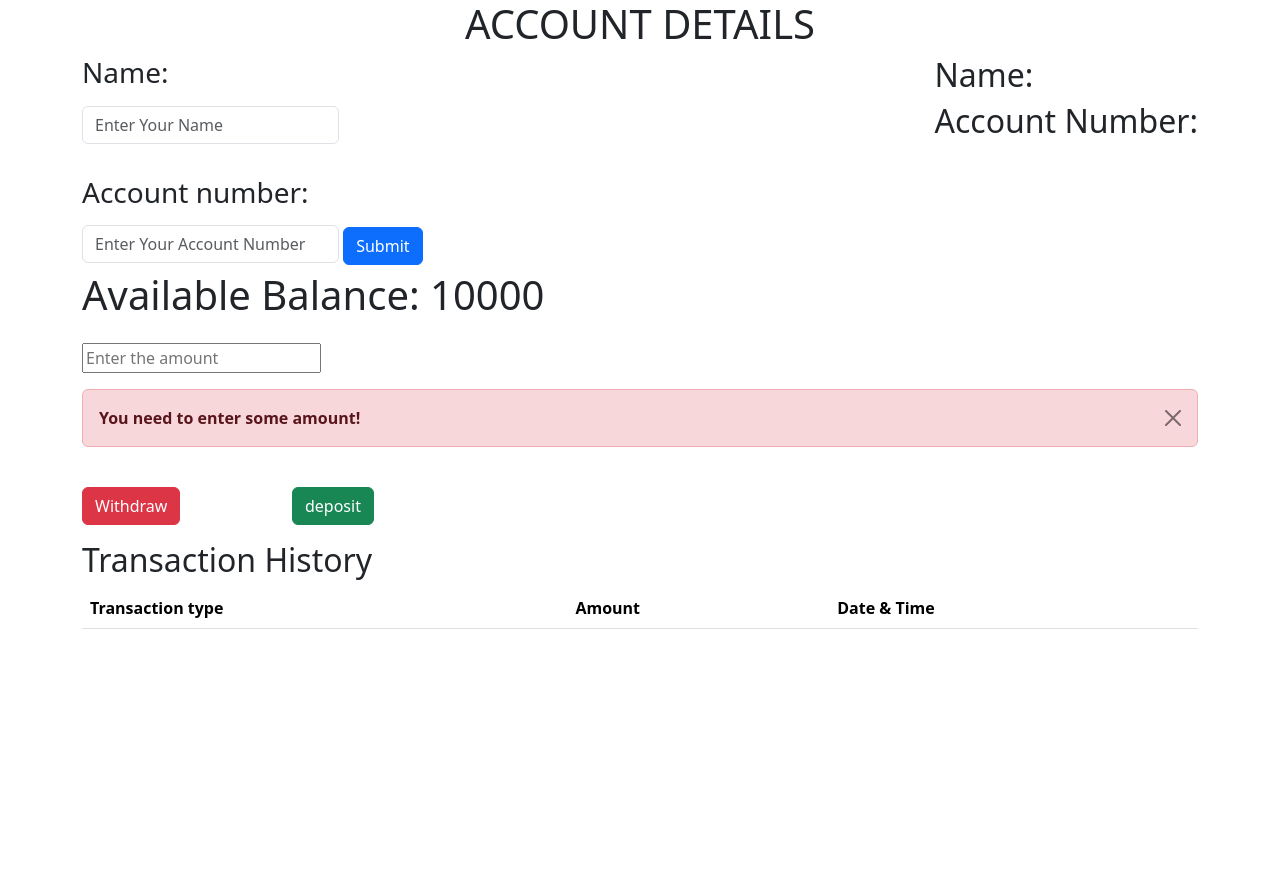
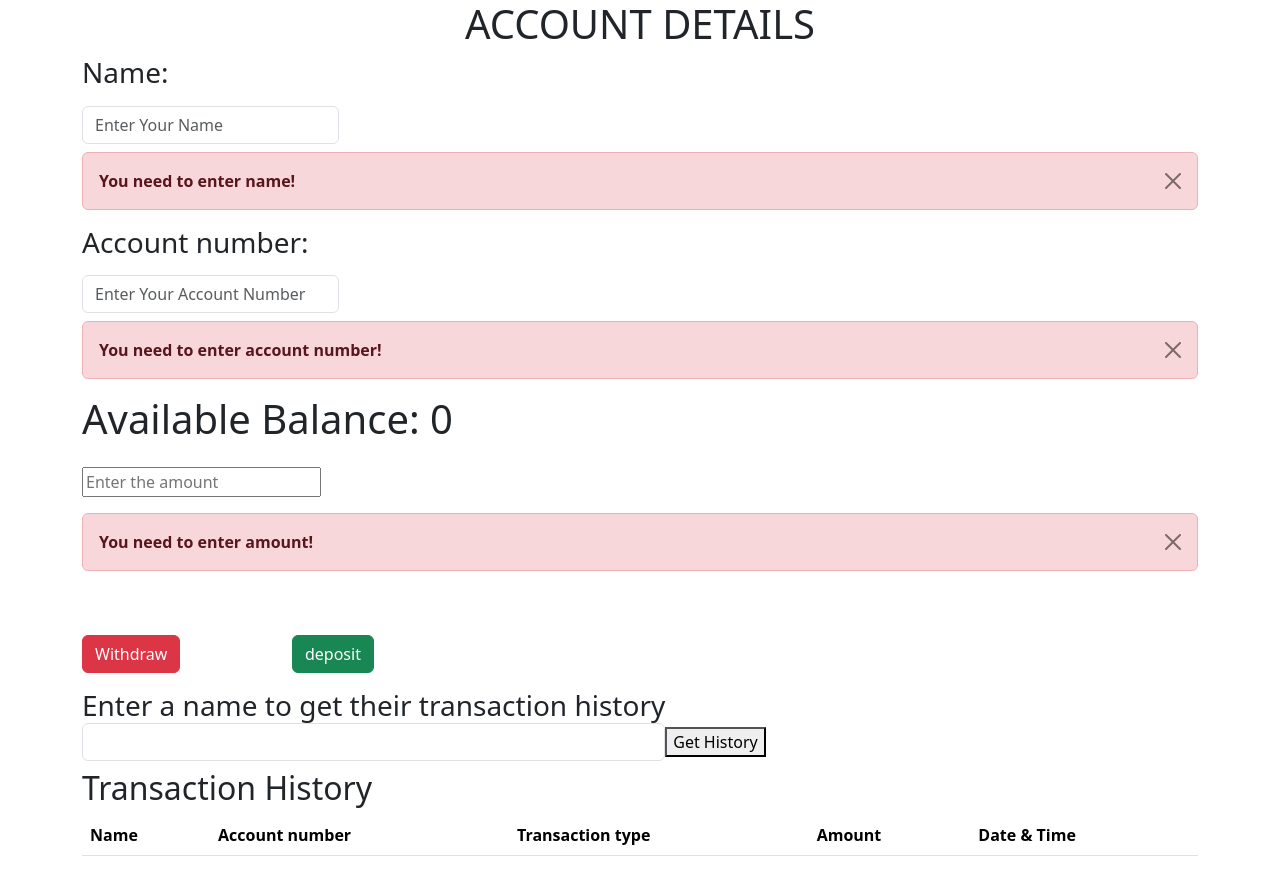
Before and after one commit to Chakri-T/redux-example, a React (Create React App) app: page / in a window 1280 px wide. Both pictures are taken after a click on the button "Withdraw". Before the commit the page ends 800 px from the top, so only its background shows below. Built offline with nearby package versions, Linux system fonts and the light colour scheme.

Commit message:
final changes

```diff
--- a/src/App.js
+++ b/src/App.js
@@ -1,15 +1,14 @@
 import React from "react";
 import BalanceComponent from "./components/balance";
-import History from "./components/history";
-import Form from "./components/form";
+
+// import Form from "./components/.form";
 import "./styles/styles.scss";
 function App() {
   return (
     <div className="App container">
       <p className="text-uppercase h1 mx-auto ">Account Details</p>
-      <Form />
+
       <BalanceComponent />
-      <History />
     </div>
   );
 }
--- a/src/components/balance.js
+++ b/src/components/balance.js
@@ -1,20 +1,46 @@
 import React, { useState } from "react";
-import { withdraw, deposit } from "../slices/balanceSlice";
+import {
+  withdraw,
+  deposit,
+  setName,
+  setAccountNumber,
+  removeWarning,
+} from "../slices/balanceSlice";
 import { useSelector, useDispatch } from "react-redux";
-
+import History from "./history";
 function BalanceComponent() {
   const [amount, setAmount] = useState();
   const [warning, setWarning] = useState(false);
-  const balance = useSelector((state) => state.balance.availbal);
+  const balance = useSelector((state) => state.balance.balances);
+  const discrepency = useSelector((state) => state.balance.warning);
   const dispatch = useDispatch();
+  const [localName, setLocalName] = useState("");
+  const [localAccountNumber, setLocalAccountNumber] = useState(null);
+  const accountBalance = balance[localName] || 0;
+
+  const handleNameChange = (e) => {
+    setLocalName(e.target.value);
+  };
+  const handleAccountNumberChange = (e) => {
+    setLocalAccountNumber(e.target.value);
+  };
   const handleWithdraw = () => {
-    if (isNaN(amount) || amount <= 0) {
+    if (
+      isNaN(amount) ||
+      amount <= 0 ||
+      amount > accountBalance ||
+      localName === "" ||
+      localAccountNumber === null
+    ) {
       setWarning(true);
     } else {
       setWarning(false);
-      dispatch(withdraw(amount));
+      dispatch(
+        withdraw({ data1: amount, data2: localName, data3: localAccountNumber })
+      );
+      dispatch(setName(localName));
+      dispatch(setAccountNumber(localAccountNumber));
     }
-    // setAmount();
   };
 
   const handleDeposit = () => {
@@ -22,14 +48,87 @@ function BalanceComponent() {
       setWarning(true);
     } else {
       setWarning(false);
-      dispatch(deposit(amount));
+      dispatch(
+        deposit({ data1: amount, data2: localName, data3: localAccountNumber })
+      );
+      dispatch(setName(localName));
+      dispatch(setAccountNumber(localAccountNumber));
     }
-    // setAmount();
   };
 
   return (
     <div className="balance-component">
-      <h1>Available Balance: {balance}</h1>
+      <div>
+        <form>
+          <label className="h3 form-label">
+            Name:{"  "}
+            <input
+              type="text"
+              name="name"
+              className="form-control mt-3"
+              value={localName}
+              onChange={handleNameChange}
+              required
+              placeholder="Enter Your Name"
+            ></input>
+          </label>
+          <br />
+          {warning && (
+            <div>
+              {localName === "" && (
+                <div
+                  className="alert alert-danger alert-dismissible fade show"
+                  role="alert"
+                >
+                  <strong>You need to enter name!</strong>
+
+                  <button
+                    type="button"
+                    className="btn-close"
+                    aria-label="Close"
+                    onClick={() => setWarning(false)}
+                  ></button>
+                </div>
+              )}
+            </div>
+          )}
+
+          <label className="h3 form-label">
+            Account number:{"  "}
+            <input
+              type="number"
+              name="Account"
+              className="form-control mt-3 "
+              value={localAccountNumber}
+              onChange={handleAccountNumberChange}
+              required
+              placeholder="Enter Your Account Number"
+            ></input>
+          </label>
+          {warning && (
+            <div>
+              {localAccountNumber === null && (
+                <div
+                  className="alert alert-danger alert-dismissible fade show"
+                  role="alert"
+                >
+                  <strong>You need to enter account number!</strong>
+
+                  <button
+                    type="button"
+                    className="btn-close"
+                    aria-label="Close"
+                    onClick={() => setWarning(false)}
+                  ></button>
+                </div>
+              )}
+            </div>
+          )}
+          {"  "}
+        </form>
+      </div>
+      <div>
+        <h1>Available Balance: {accountBalance}</h1>
 
         <input
           className="mb-3 mt-3"
@@ -40,11 +139,14 @@ function BalanceComponent() {
           placeholder="Enter the amount"
         ></input>
         {warning && (
+          <div>
+            {(isNaN(amount) || amount <= 0) && (
               <div
                 className="alert alert-danger alert-dismissible fade show"
                 role="alert"
               >
-          <strong>You need to enter some amount!</strong>
+                <strong>You need to enter amount!</strong>
+
                 <button
                   type="button"
                   className="btn-close"
@@ -53,7 +155,44 @@ function BalanceComponent() {
                 ></button>
               </div>
             )}
+          </div>
+        )}
         <br />
+        {warning && (
+          <div>
+            {amount > accountBalance && (
+              <div
+                className="alert alert-danger alert-dismissible fade show"
+                role="alert"
+              >
+                <strong>Insufficient balance!</strong>
+
+                <button
+                  type="button"
+                  className="btn-close"
+                  aria-label="Close"
+                  onClick={() => setWarning(false)}
+                ></button>
+              </div>
+            )}
+          </div>
+        )}
+        <br />
+        {discrepency && (
+          <div
+            className="alert alert-danger alert-dismissible fade show"
+            role="alert"
+          >
+            <strong>{discrepency}</strong>
+
+            <button
+              type="button"
+              className="btn-close"
+              aria-label="Close"
+              onClick={() => dispatch(removeWarning())}
+            ></button>
+          </div>
+        )}
         <button className="btn btn-danger wbtn" onClick={handleWithdraw}>
           Withdraw
         </button>
@@ -61,6 +200,10 @@ function BalanceComponent() {
           deposit
         </button>
       </div>
+      <div>
+        <History />
+      </div>
+    </div>
   );
 }
 export default BalanceComponent;
--- a/src/components/form.js
+++ /dev/null
@@ -1,69 +0,0 @@
-import React from "react";
-import { useState } from "react";
-import { useDispatch, useSelector } from "react-redux";
-import { setName, setAccountNumber } from "../slices/formSlice";
-
-const Form = () => {
-  const name = useSelector((state) => state.form.name);
-  const accountNumber = useSelector((state) => state.form.accountNumber);
-  const dispatch = useDispatch();
-  const [localName, setLocalName] = useState("");
-  const [localAccountNumber, setLocalAccountNumber] = useState();
-  const handleNameChange = (e) => {
-    setLocalName(e.target.value);
-  };
-  const handleAccountNumberChange = (e) => {
-    setLocalAccountNumber(e.target.value);
-  };
-  const handleSubmit = (e) => {
-    e.preventDefault();
-    dispatch(setName(localName));
-    dispatch(setAccountNumber(localAccountNumber));
-    // setLocalName("");
-    // setLocalAccountNumber();
-  };
-  return (
-    <div className="form-component">
-      <form onSubmit={handleSubmit}>
-        <label className="h3 form-label">
-          Name:{"  "}
-          <input
-            type="text"
-            name="name"
-            className="form-control mt-3"
-            value={localName}
-            onChange={handleNameChange}
-            required
-            placeholder="Enter Your Name"
-          ></input>
-        </label>
-        <br />
-        <br />
-        <label className="h3 form-label">
-          Account number:{"  "}
-          <input
-            type="number"
-            name="Account"
-            className="form-control mt-3 "
-            value={localAccountNumber}
-            onChange={handleAccountNumberChange}
-            required
-            placeholder="Enter Your Account Number"
-          ></input>
-        </label>
-        {"  "}
-        <button className="btn btn-primary">Submit</button>
-      </form>
-      <div className="details">
-        <h2>
-          Name: <span className="text-muted">{name}</span>
-        </h2>
-        <h2>
-          Account Number:<span className="text-muted">{accountNumber}</span>
-        </h2>
-      </div>
-    </div>
-  );
-};
-
-export default Form;
--- a/src/components/history.js
+++ b/src/components/history.js
@@ -1,41 +1,62 @@
-import React from "react";
+import React, { useState } from "react";
 import { useSelector } from "react-redux";
 const History = () => {
   const history = useSelector((state) => state.balance.history);
 
+  const [localHistoryName, setLocalHistoryName] = useState("");
+  const [filteredHistory, setFilteredHistory] = useState(history);
   const handleColor = (item) => {
-    if (item.type === "Withdraw") {
-      return "text-danger";
-    } else {
-      return "text-success";
-    }
+    return item.type === "Withdraw" ? "text-danger" : "text-success";
+  };
+  const handleHistoryName = (e) => {
+    e.preventDefault();
+
+    const filtered = history.filter((item) => item.name === localHistoryName);
+    setFilteredHistory(filtered);
+    console.log(filteredHistory);
   };
 
   return (
-    <div className="history-component mt-3">
+    <>
+      <div className="history-component mt-3">
+        <form onSubmit={handleHistoryName}>
+          <label className="h3 form-label">
+            Enter a name to get their transaction history
+            <input
+              type="text"
+              className="form-control"
+              value={localHistoryName}
+              onChange={(e) => setLocalHistoryName(e.target.value)}
+            ></input>
+          </label>
+          <button type="submit"> Get History</button>
+        </form>
+      </div>
       <h2>Transaction History</h2>
 
       <table className="table table-striped">
         <thead>
           <tr>
+            <th>Name</th>
+            <th>Account number</th>
             <th>Transaction type</th>
             <th>Amount</th>
             <th>Date & Time</th>
           </tr>
         </thead>
         <tbody>
-          {history.map((item, index) => (
-            <tr>
-              <td key={index} className={handleColor(item)}>
-                {item.type}
-              </td>
-              <td key={index}>{item.amount}</td>
-              <td key={index}>{item.date}</td>
+          {filteredHistory.map((item, index) => (
+            <tr key={index}>
+              <td>{item.name}</td>
+              <td>{item.account}</td>
+              <td className={handleColor(item)}>{item.type}</td>
+              <td>{item.data1}</td>
+              <td>{item.date}</td>
             </tr>
           ))}
         </tbody>
       </table>
-    </div>
+    </>
   );
 };
 
--- a/src/slices/balanceSlice.js
+++ b/src/slices/balanceSlice.js
@@ -1,6 +1,10 @@
 import { createSlice } from "@reduxjs/toolkit";
+
 const initialState = {
-  availbal: 10000,
+  name: "",
+  accountNumber: [],
+  balances: {},
+  warning: "",
   history: [],
 };
 
@@ -8,25 +12,80 @@ const balanceSlice = createSlice({
   name: "balance",
   initialState,
   reducers: {
+    setName(state, action) {
+      state.name = action.payload;
+    },
+    setAccountNumber(state, action) {
+      state.accountNumber = action.payload;
+    },
     withdraw: (state, action) => {
-      const amount = action.payload;
-      state.availbal = Math.max(state.availbal - amount, 0);
-      state.history.push({
+      const { data1, data2, data3 } = action.payload;
+
+      const history = state.history;
+
+      const existingTransaction = state.history.find(
+        (item) => item.account === data3 && item.name !== data2
+      );
+
+      if (existingTransaction) {
+        state.warning = "Same account number shouldn't have different names";
+
+        return;
+      } else {
+        if (!state.balances[data2]) {
+          state.balances[data2] = 0;
+        }
+        if (state.balances[data2] >= data1) {
+          state.balances[data2] = Math.max(state.balances[data2] - data1, 0);
+        }
+
+        history.push({
+          name: data2,
+          account: data3,
           type: "Withdraw",
-        amount,
+          data1,
           date: new Date().toLocaleString(),
+          amount: state.balances[data2],
         });
+      }
+
+      state.warning = "";
     },
+
     deposit: (state, action) => {
-      const amount = action.payload;
-      state.availbal += Number(amount);
-      state.history.push({
+      const { data1, data2, data3 } = action.payload;
+
+      const history = state.history;
+
+      const existingTransaction = state.history.find(
+        (item) => item.account === data3 && item.name !== data2
+      );
+
+      if (existingTransaction) {
+        state.warning = "Same account number shouldn't have different names";
+        return;
+      } else {
+        if (!state.balances[data2]) {
+          state.balances[data2] = 0;
+        }
+
+        state.balances[data2] += Number(data1);
+        history.push({
+          name: data2,
+          account: data3,
           type: "Deposit",
-        amount,
+          data1,
           date: new Date().toLocaleString(),
+          amount: state.balances[data2],
         });
+      }
+      state.warning = "";
+    },
+    removeWarning: (state) => {
+      state.warning = "";
     },
   },
 });
-export const { withdraw, deposit } = balanceSlice.actions;
+export const { withdraw, deposit, setAccountNumber, setName, removeWarning } =
+  balanceSlice.actions;
 export default balanceSlice.reducer;
--- a/src/store/store.js
+++ b/src/store/store.js
@@ -1,10 +1,9 @@
 import { configureStore } from "@reduxjs/toolkit";
 import balanceReducer from "../slices/balanceSlice";
-import formReducer from "../slices/formSlice";
+
 const store = configureStore({
   reducer: {
     balance: balanceReducer,
-    form: formReducer,
   },
 });
 
--- a/src/styles/styles.scss
+++ b/src/styles/styles.scss
@@ -4,9 +4,9 @@
 .wbtn {
   margin-right: 10%;
 }
-form {
-  float: left;
-}
+// form {
+//   float: left;
+// }
 .App {
   display: flex;
   flex-direction: column;
@@ -15,3 +15,5 @@ form {
 .details {
   float: right;
 }
+.balance-component {
+}
```
Also changed, not shown: src/slices/formSlice.js (deleted, +0 -21 lines). Lines whose indentation alone changed are shown as unchanged.
